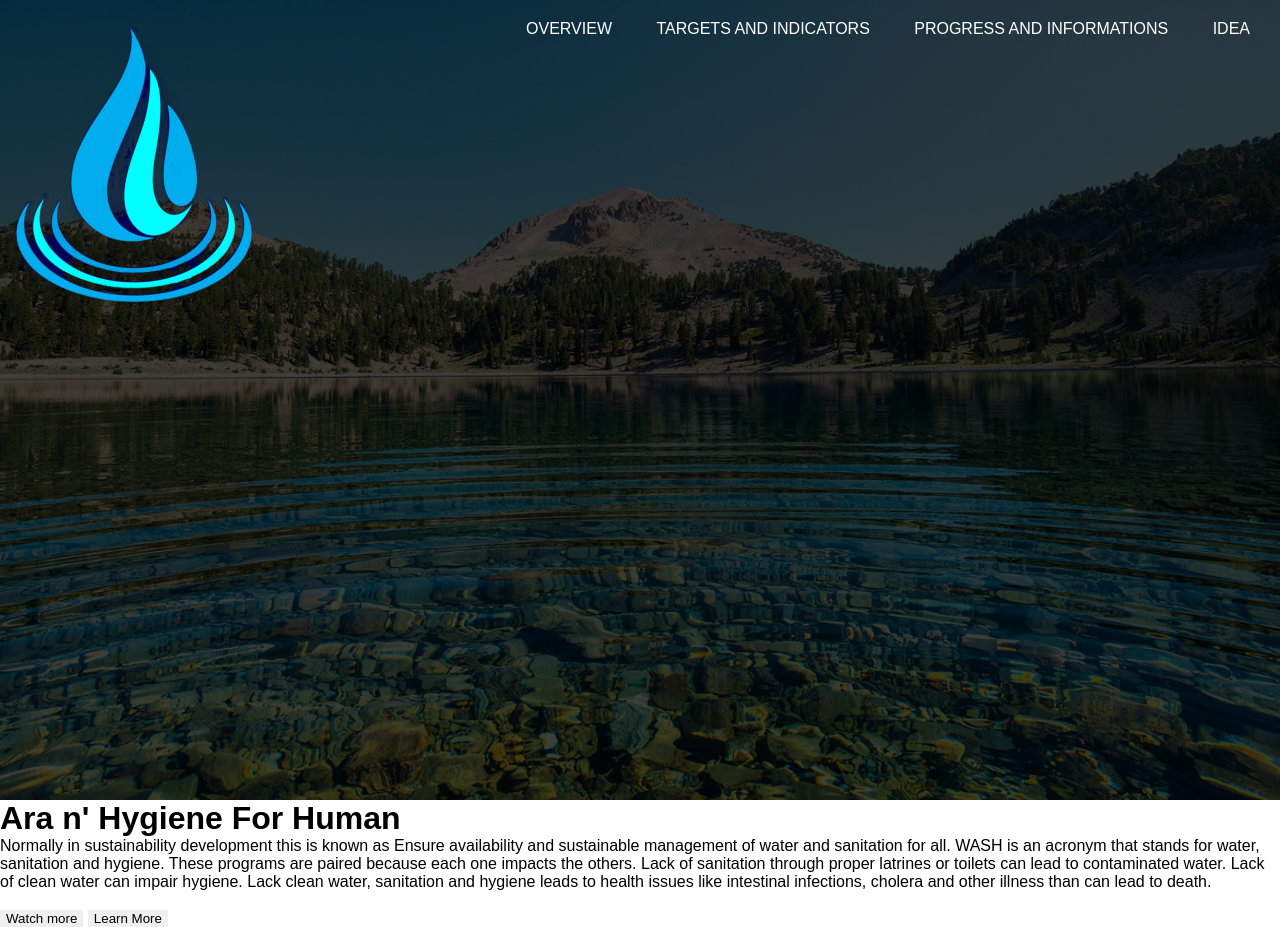
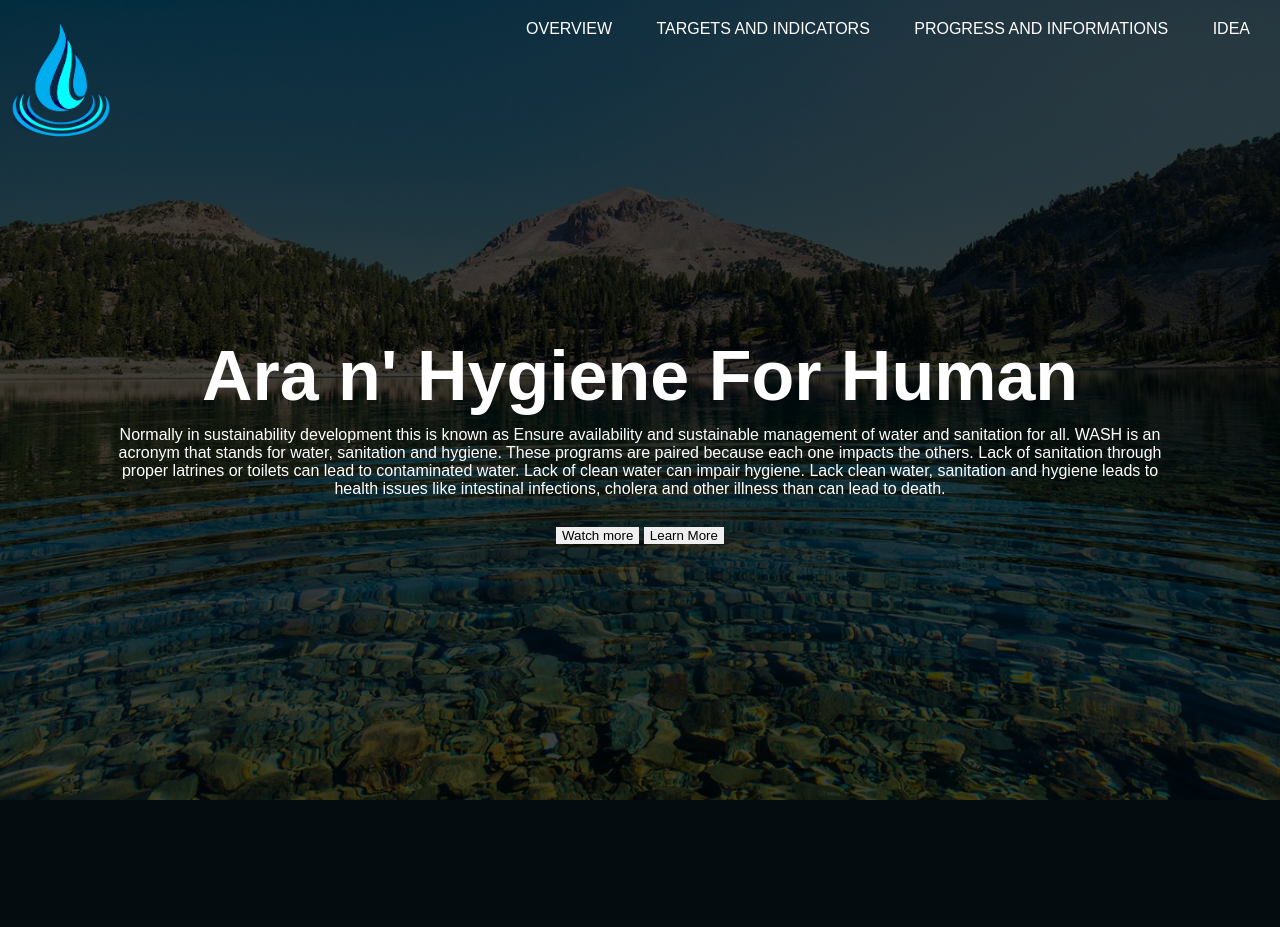
Before and after one commit to Sanjeewa001/Ara-n-hygiene-for-humans, a PHP site: page /home.html in a window 1280 px wide. After the commit the page ends 800 px from the top, so only its background shows below. Run offline with PHP 8.4, Linux system fonts and the light colour scheme.

Commit message:
update home.css by sewwaaa

```diff
--- a/home.css
+++ b/home.css
@@ -44,3 +44,25 @@
 .navbar ul li:hover::after{
 	width: 100%;
 }
+.logo{
+	width: 100px;
+	cursor: pointer;
+	position:  relative;
+}
+.content{
+	width: 100%;
+	position: absolute;
+	top: 50%;
+	transform: translateY(-50%);
+	text-align: center;
+	color: #fff;
+}
+.content h1{
+	font-size: 70px;
+	margin-top: 80px;
+}
+.content p{
+font-family: sans-serif;
+	margin: 10px 100px;
+	font-weight: 100;
+}
```
